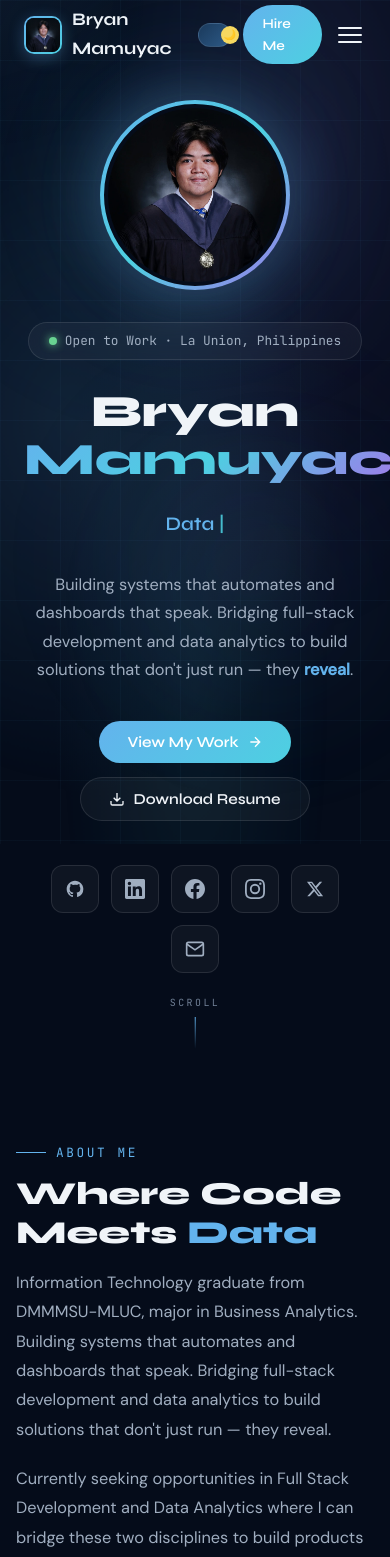
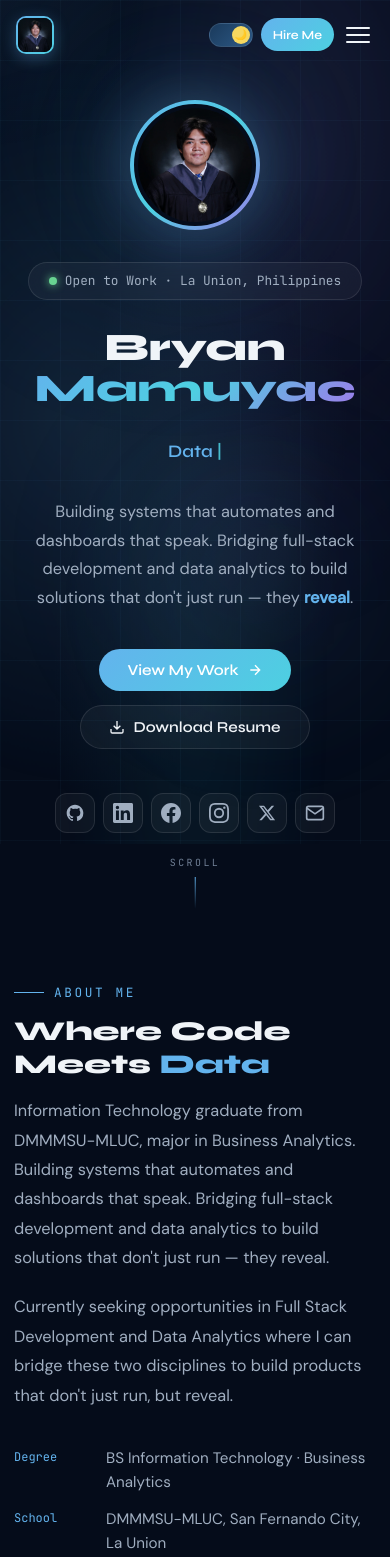
Before and after one commit to Bryan-Mamuyac/Bryan_Mamuyac_Portfolio, a React (Vite) app: page / in a window 390 px wide. Shown: the top 1557 px of the page. Built offline with nearby package versions, Linux system fonts and the light colour scheme.

Commit message:
Mobile Responsiveness

```diff
--- a/src/components/Hero.jsx
+++ b/src/components/Hero.jsx
@@ -35,17 +35,17 @@ const Hero = () => {
   const handleDownloadResume = () => {
     const link = document.createElement('a');
     link.href = personalInfo.resumeUrl;
-    link.download = 'Mamuyac_Bryan_JR_Resume.pdf';
+    link.download = 'Mamuyac_Bryan_Resume.pdf';
     link.click();
   };
 
   const socials = [
-    { label: 'GitHub',     url: personalInfo.github,    icon: 'github'    },
-    { label: 'LinkedIn',   url: personalInfo.linkedin,  icon: 'linkedin'  },
-    { label: 'Facebook',   url: personalInfo.facebook,  icon: 'facebook'  },
-    { label: 'Instagram',  url: personalInfo.instagram, icon: 'instagram' },
-    { label: 'X / Twitter',url: personalInfo.twitter,   icon: 'x'         },
-    { label: 'Email',      url: `mailto:${personalInfo.email}`, icon: 'email' },
+    { label: 'GitHub',      url: personalInfo.github,                  icon: 'github'    },
+    { label: 'LinkedIn',    url: personalInfo.linkedin,                icon: 'linkedin'  },
+    { label: 'Facebook',    url: personalInfo.facebook,                icon: 'facebook'  },
+    { label: 'Instagram',   url: personalInfo.instagram,               icon: 'instagram' },
+    { label: 'X / Twitter', url: personalInfo.twitter,                 icon: 'x'         },
+    { label: 'Email',       url: `mailto:${personalInfo.email}`,       icon: 'email'     },
   ];
 
   return (
@@ -58,11 +58,10 @@ const Hero = () => {
       zIndex: 1,
       padding: '100px 24px 100px',
     }}>
-      {/* === MAIN CONTENT === */}
       <div style={{ maxWidth: '960px', width: '100%', textAlign: 'center', position: 'relative', zIndex: 2 }}>
 
         {/* Profile Photo */}
-        <div style={{
+        <div className="hero-photo" style={{
           width: '190px', height: '190px',
           margin: '0 auto 32px',
           borderRadius: '50%',
@@ -105,18 +104,15 @@ const Hero = () => {
           marginBottom: '28px',
           animation: 'fadeInUp 0.5s ease 0.1s both',
         }}>
-          <span style={{
-            width: '8px', height: '8px', borderRadius: '50%',
-            background: '#68d391', boxShadow: '0 0 8px #68d391',
-          }} />
+          <span style={{ width: '8px', height: '8px', borderRadius: '50%', background: '#68d391', boxShadow: '0 0 8px #68d391' }} />
           <span style={{ fontFamily: 'var(--font-mono)', fontSize: '0.8rem', color: 'var(--text-secondary)' }}>
             Open to Work · La Union, Philippines
           </span>
         </div>
 
         {/* Name */}
-        <h1 style={{
-          fontSize: 'clamp(2.8rem, 8vw, 5.5rem)',
+        <h1 className="hero-name" style={{
+          fontSize: 'clamp(2rem, 10vw, 5.5rem)',
           fontFamily: 'var(--font-display)',
           fontWeight: 800,
           lineHeight: 1.05,
@@ -136,14 +132,12 @@ const Hero = () => {
         {/* Typewriter */}
         <div style={{
           minHeight: '52px',
-          display: 'flex',
-          alignItems: 'center',
-          justifyContent: 'center',
+          display: 'flex', alignItems: 'center', justifyContent: 'center',
           marginBottom: '20px',
           animation: 'fadeInUp 0.6s ease 0.25s both',
         }}>
           <span style={{
-            fontSize: 'clamp(1.2rem, 3vw, 1.9rem)',
+            fontSize: 'clamp(1.1rem, 3vw, 1.9rem)',
             fontFamily: 'var(--font-display)',
             fontWeight: 600,
             color: 'var(--accent-primary)',
@@ -187,7 +181,7 @@ const Hero = () => {
         </div>
 
         {/* Social Links */}
-        <div style={{
+        <div className="hero-socials" style={{
           display: 'flex', gap: '12px', justifyContent: 'center', flexWrap: 'wrap',
           animation: 'fadeInUp 0.6s ease 0.5s both',
         }}>
@@ -223,39 +217,26 @@ const Hero = () => {
                 e.currentTarget.style.boxShadow = 'none';
               }}
             >
-              {social.icon === 'github' && <svg width="20" height="20" viewBox="0 0 24 24" fill="currentColor"><path d="M12 2C6.477 2 2 6.484 2 12.017c0 4.425 2.865 8.18 6.839 9.504.5.092.682-.217.682-.483 0-.237-.008-.868-.013-1.703-2.782.605-3.369-1.343-3.369-1.343-.454-1.158-1.11-1.466-1.11-1.466-.908-.62.069-.608.069-.608 1.003.07 1.531 1.032 1.531 1.032.892 1.53 2.341 1.088 2.91.832.092-.647.35-1.088.636-1.338-2.22-.253-4.555-1.113-4.555-4.951 0-1.093.39-1.988 1.029-2.688-.103-.253-.446-1.272.098-2.65 0 0 .84-.27 2.75 1.026A9.564 9.564 0 0112 6.844c.85.004 1.705.115 2.504.337 1.909-1.296 2.747-1.027 2.747-1.027.546 1.379.202 2.398.1 2.651.64.7 1.028 1.595 1.028 2.688 0 3.848-2.339 4.695-4.566 4.943.359.309.678.92.678 1.855 0 1.338-.012 2.419-.012 2.747 0 .268.18.58.688.482A10.019 10.019 0 0022 12.017C22 6.484 17.522 2 12 2z"/></svg>}
-              {social.icon === 'linkedin' && <svg width="20" height="20" viewBox="0 0 24 24" fill="currentColor"><path d="M20.447 20.452h-3.554v-5.569c0-1.328-.027-3.037-1.852-3.037-1.853 0-2.136 1.445-2.136 2.939v5.667H9.351V9h3.414v1.561h.046c.477-.9 1.637-1.85 3.37-1.85 3.601 0 4.267 2.37 4.267 5.455v6.286zM5.337 7.433a2.062 2.062 0 01-2.063-2.065 2.064 2.064 0 112.063 2.065zm1.782 13.019H3.555V9h3.564v11.452zM22.225 0H1.771C.792 0 0 .774 0 1.729v20.542C0 23.227.792 24 1.771 24h20.451C23.2 24 24 23.227 24 22.271V1.729C24 .774 23.2 0 22.222 0h.003z"/></svg>}
-              {social.icon === 'facebook' && <svg width="20" height="20" viewBox="0 0 24 24" fill="currentColor"><path d="M24 12.073c0-6.627-5.373-12-12-12s-12 5.373-12 12c0 5.99 4.388 10.954 10.125 11.854v-8.385H7.078v-3.47h3.047V9.43c0-3.007 1.792-4.669 4.533-4.669 1.312 0 2.686.235 2.686.235v2.953H15.83c-1.491 0-1.956.925-1.956 1.874v2.25h3.328l-.532 3.47h-2.796v8.385C19.612 23.027 24 18.062 24 12.073z"/></svg>}
+              {social.icon === 'github'    && <svg width="20" height="20" viewBox="0 0 24 24" fill="currentColor"><path d="M12 2C6.477 2 2 6.484 2 12.017c0 4.425 2.865 8.18 6.839 9.504.5.092.682-.217.682-.483 0-.237-.008-.868-.013-1.703-2.782.605-3.369-1.343-3.369-1.343-.454-1.158-1.11-1.466-1.11-1.466-.908-.62.069-.608.069-.608 1.003.07 1.531 1.032 1.531 1.032.892 1.53 2.341 1.088 2.91.832.092-.647.35-1.088.636-1.338-2.22-.253-4.555-1.113-4.555-4.951 0-1.093.39-1.988 1.029-2.688-.103-.253-.446-1.272.098-2.65 0 0 .84-.27 2.75 1.026A9.564 9.564 0 0112 6.844c.85.004 1.705.115 2.504.337 1.909-1.296 2.747-1.027 2.747-1.027.546 1.379.202 2.398.1 2.651.64.7 1.028 1.595 1.028 2.688 0 3.848-2.339 4.695-4.566 4.943.359.309.678.92.678 1.855 0 1.338-.012 2.419-.012 2.747 0 .268.18.58.688.482A10.019 10.019 0 0022 12.017C22 6.484 17.522 2 12 2z"/></svg>}
+              {social.icon === 'linkedin'  && <svg width="20" height="20" viewBox="0 0 24 24" fill="currentColor"><path d="M20.447 20.452h-3.554v-5.569c0-1.328-.027-3.037-1.852-3.037-1.853 0-2.136 1.445-2.136 2.939v5.667H9.351V9h3.414v1.561h.046c.477-.9 1.637-1.85 3.37-1.85 3.601 0 4.267 2.37 4.267 5.455v6.286zM5.337 7.433a2.062 2.062 0 01-2.063-2.065 2.064 2.064 0 112.063 2.065zm1.782 13.019H3.555V9h3.564v11.452zM22.225 0H1.771C.792 0 0 .774 0 1.729v20.542C0 23.227.792 24 1.771 24h20.451C23.2 24 24 23.227 24 22.271V1.729C24 .774 23.2 0 22.222 0h.003z"/></svg>}
+              {social.icon === 'facebook'  && <svg width="20" height="20" viewBox="0 0 24 24" fill="currentColor"><path d="M24 12.073c0-6.627-5.373-12-12-12s-12 5.373-12 12c0 5.99 4.388 10.954 10.125 11.854v-8.385H7.078v-3.47h3.047V9.43c0-3.007 1.792-4.669 4.533-4.669 1.312 0 2.686.235 2.686.235v2.953H15.83c-1.491 0-1.956.925-1.956 1.874v2.25h3.328l-.532 3.47h-2.796v8.385C19.612 23.027 24 18.062 24 12.073z"/></svg>}
               {social.icon === 'instagram' && <svg width="20" height="20" viewBox="0 0 24 24" fill="currentColor"><path d="M12 2.163c3.204 0 3.584.012 4.85.07 3.252.148 4.771 1.691 4.919 4.919.058 1.265.069 1.645.069 4.849 0 3.205-.012 3.584-.069 4.849-.149 3.225-1.664 4.771-4.919 4.919-1.266.058-1.644.07-4.85.07-3.204 0-3.584-.012-4.849-.07-3.26-.149-4.771-1.699-4.919-4.92-.058-1.265-.07-1.644-.07-4.849 0-3.204.013-3.583.07-4.849.149-3.227 1.664-4.771 4.919-4.919 1.266-.057 1.645-.069 4.849-.069zM12 0C8.741 0 8.333.014 7.053.072 2.695.272.273 2.69.073 7.052.014 8.333 0 8.741 0 12c0 3.259.014 3.668.072 4.948.2 4.358 2.618 6.78 6.98 6.98C8.333 23.986 8.741 24 12 24c3.259 0 3.668-.014 4.948-.072 4.354-.2 6.782-2.618 6.979-6.98.059-1.28.073-1.689.073-4.948 0-3.259-.014-3.667-.072-4.947-.196-4.354-2.617-6.78-6.979-6.98C15.668.014 15.259 0 12 0zm0 5.838a6.162 6.162 0 100 12.324 6.162 6.162 0 000-12.324zM12 16a4 4 0 110-8 4 4 0 010 8zm6.406-11.845a1.44 1.44 0 100 2.881 1.44 1.44 0 000-2.881z"/></svg>}
-              {social.icon === 'x' && <svg width="18" height="18" viewBox="0 0 24 24" fill="currentColor"><path d="M18.244 2.25h3.308l-7.227 8.26 8.502 11.24H16.17l-5.214-6.817L4.99 21.75H1.68l7.73-8.835L1.254 2.25H8.08l4.713 6.231zm-1.161 17.52h1.833L7.084 4.126H5.117z"/></svg>}
-              {social.icon === 'email' && <svg width="20" height="20" viewBox="0 0 24 24" fill="none" stroke="currentColor" strokeWidth="2"><path d="M4 4h16c1.1 0 2 .9 2 2v12c0 1.1-.9 2-2 2H4c-1.1 0-2-.9-2-2V6c0-1.1.9-2 2-2z"/><polyline points="22,6 12,13 2,6"/></svg>}
+              {social.icon === 'x'        && <svg width="18" height="18" viewBox="0 0 24 24" fill="currentColor"><path d="M18.244 2.25h3.308l-7.227 8.26 8.502 11.24H16.17l-5.214-6.817L4.99 21.75H1.68l7.73-8.835L1.254 2.25H8.08l4.713 6.231zm-1.161 17.52h1.833L7.084 4.126H5.117z"/></svg>}
+              {social.icon === 'email'    && <svg width="20" height="20" viewBox="0 0 24 24" fill="none" stroke="currentColor" strokeWidth="2"><path d="M4 4h16c1.1 0 2 .9 2 2v12c0 1.1-.9 2-2 2H4c-1.1 0-2-.9-2-2V6c0-1.1.9-2 2-2z"/><polyline points="22,6 12,13 2,6"/></svg>}
             </a>
           ))}
         </div>
       </div>
 
-      {/* Scroll indicator — isolated below content, no overlap */}
+      {/* Scroll indicator */}
       <div style={{
-        position: 'absolute',
-        bottom: '24px',
-        left: '50%',
-        transform: 'translateX(-50%)',
-        display: 'flex',
-        flexDirection: 'column',
-        alignItems: 'center',
-        gap: '6px',
-        zIndex: 1,
-        pointerEvents: 'none',
+        position: 'absolute', bottom: '24px', left: '50%', transform: 'translateX(-50%)',
+        display: 'flex', flexDirection: 'column', alignItems: 'center', gap: '6px',
+        zIndex: 1, pointerEvents: 'none',
         animation: 'fadeIn 1s ease 1.5s both',
       }}>
-        <span style={{
-          fontFamily: 'var(--font-mono)', fontSize: '0.62rem',
-          color: 'var(--text-muted)', letterSpacing: '0.25em',
-        }}>SCROLL</span>
-        <div style={{
-          width: '1px', height: '32px',
-          background: 'linear-gradient(to bottom, var(--accent-primary), transparent)',
-        }} />
+        <span style={{ fontFamily: 'var(--font-mono)', fontSize: '0.62rem', color: 'var(--text-muted)', letterSpacing: '0.25em' }}>SCROLL</span>
+        <div style={{ width: '1px', height: '32px', background: 'linear-gradient(to bottom, var(--accent-primary), transparent)' }} />
       </div>
     </section>
   );
--- a/src/components/Navbar.jsx
+++ b/src/components/Navbar.jsx
@@ -20,7 +20,7 @@ const Navbar = () => {
       position: 'fixed',
       top: 0, left: 0, right: 0,
       zIndex: 1000,
-      padding: '0 24px',
+      padding: '0 16px',
       height: '70px',
       display: 'flex',
       alignItems: 'center',
@@ -30,22 +30,17 @@ const Navbar = () => {
       borderBottom: scrolled ? '1px solid var(--glass-border)' : '1px solid transparent',
       transition: 'all 0.4s ease',
     }}>
-      {/* Logo — profile photo */}
-      <div style={{ display: 'flex', alignItems: 'center', gap: '10px' }}>
+
+      {/* Logo */}
+      <div style={{ display: 'flex', alignItems: 'center', gap: '10px', flexShrink: 0 }}>
         <div style={{
           width: '38px', height: '38px',
-          borderRadius: '10px',
-          padding: '2px',
+          borderRadius: '10px', padding: '2px',
           background: 'linear-gradient(135deg, var(--accent-primary), var(--accent-cyan))',
           boxShadow: '0 4px 15px var(--accent-glow)',
           flexShrink: 0,
         }}>
-          <div style={{
-            width: '100%', height: '100%',
-            borderRadius: '8px',
-            overflow: 'hidden',
-            background: 'var(--bg-secondary)',
-          }}>
+          <div style={{ width: '100%', height: '100%', borderRadius: '8px', overflow: 'hidden', background: 'var(--bg-secondary)' }}>
             <img
               src="/assets/images/bryan.jpg"
               alt="Bryan"
@@ -58,16 +53,15 @@ const Navbar = () => {
             />
           </div>
         </div>
-        <span style={{
+        <span className="nav-name" style={{
           fontFamily: 'var(--font-display)',
-          fontWeight: 700,
-          fontSize: '1.1rem',
+          fontWeight: 700, fontSize: '1.1rem',
           color: 'var(--text-primary)',
         }}>Bryan Mamuyac</span>
       </div>
 
       {/* Desktop Nav */}
-      <div style={{ display: 'flex', alignItems: 'center', gap: '8px' }} className="desktop-nav">
+      <div style={{ display: 'flex', alignItems: 'center', gap: '4px' }} className="desktop-nav">
         {navLinks.map(link => (
           <Link
             key={link.to}
@@ -78,10 +72,10 @@ const Navbar = () => {
             duration={600}
             onSetActive={() => setActiveSection(link.to)}
             style={{
-              padding: '8px 16px',
+              padding: '7px 13px',
               borderRadius: '50px',
               fontFamily: 'var(--font-body)',
-              fontSize: '0.9rem',
+              fontSize: '0.88rem',
               fontWeight: '500',
               cursor: 'pointer',
               color: activeSection === link.to ? 'var(--accent-primary)' : 'var(--text-secondary)',
@@ -89,16 +83,15 @@ const Navbar = () => {
               border: activeSection === link.to ? '1px solid var(--glass-border)' : '1px solid transparent',
               transition: 'var(--transition)',
               userSelect: 'none',
+              whiteSpace: 'nowrap',
             }}
-          >
-            {link.label}
-          </Link>
+          >{link.label}</Link>
         ))}
       </div>
 
-      {/* Right side controls */}
-      <div style={{ display: 'flex', alignItems: 'center', gap: '12px' }}>
-        {/* Theme Toggle */}
+      {/* Right controls */}
+      <div style={{ display: 'flex', alignItems: 'center', gap: '8px', flexShrink: 0 }}>
+        {/* Theme toggle */}
         <button
           onClick={toggleTheme}
           title={`Switch to ${theme === 'dark' ? 'light' : 'dark'} mode`}
@@ -108,18 +101,16 @@ const Navbar = () => {
               ? 'linear-gradient(135deg, #1a3a5c, #2d5986)'
               : 'linear-gradient(135deg, #bfdbfe, #93c5fd)',
             border: '1px solid var(--glass-border)',
-            borderRadius: '50px',
-            cursor: 'pointer',
-            position: 'relative',
-            transition: 'var(--transition)',
+            borderRadius: '50px', cursor: 'pointer',
+            position: 'relative', transition: 'var(--transition)',
+            flexShrink: 0,
           }}
         >
           <div style={{
             width: '18px', height: '18px',
             background: theme === 'dark' ? '#f6d860' : '#fff',
             borderRadius: '50%',
-            position: 'absolute',
-            top: '2px',
+            position: 'absolute', top: '2px',
             left: theme === 'dark' ? '22px' : '2px',
             transition: 'left 0.3s ease',
             display: 'flex', alignItems: 'center', justifyContent: 'center',
@@ -129,11 +120,11 @@ const Navbar = () => {
           </div>
         </button>
 
-        {/* Hire Me Button */}
+        {/* Hire Me */}
         <a
           href={`mailto:${personalInfo.email}`}
-          className="btn-primary"
-          style={{ padding: '8px 20px', fontSize: '0.85rem' }}
+          className="btn-primary nav-hire"
+          style={{ padding: '8px 18px', fontSize: '0.85rem', whiteSpace: 'nowrap' }}
         >
           <span>Hire Me</span>
         </a>
@@ -163,7 +154,7 @@ const Navbar = () => {
         </button>
       </div>
 
-      {/* Mobile Menu */}
+      {/* Mobile dropdown menu */}
       {menuOpen && (
         <div style={{
           position: 'absolute',
@@ -171,8 +162,8 @@ const Navbar = () => {
           background: 'var(--nav-bg)',
           backdropFilter: 'blur(20px)',
           borderBottom: '1px solid var(--glass-border)',
-          padding: '16px 24px',
-          display: 'flex', flexDirection: 'column', gap: '4px',
+          padding: '12px 16px',
+          display: 'flex', flexDirection: 'column', gap: '2px',
         }}>
           {navLinks.map(link => (
             <Link
@@ -201,7 +192,9 @@ const Navbar = () => {
       <style>{`
         @media (max-width: 768px) {
           .desktop-nav { display: none !important; }
-          .hamburger { display: flex !important; }
+          .hamburger   { display: flex !important; }
+          .nav-name    { display: none !important; }
+          .nav-hire    { padding: 7px 12px !important; font-size: 0.78rem !important; }
         }
       `}</style>
     </nav>
--- a/src/styles/globals.css
+++ b/src/styles/globals.css
@@ -1,6 +1,5 @@
 /* ===== DESIGN TOKENS ===== */
 :root {
-  /* Dark Mode (default) */
   --bg-primary: #050c1a;
   --bg-secondary: #071020;
   --bg-tertiary: #0a1628;
@@ -155,7 +154,6 @@ body {
   animation-delay: -10s;
 }
 
-/* Grid overlay */
 .bg-grid {
   position: absolute;
   inset: 0;
@@ -201,9 +199,7 @@ h1, h2, h3, h4, h5 {
   line-height: 1.2;
 }
 
-.mono {
-  font-family: var(--font-mono);
-}
+.mono { font-family: var(--font-mono); }
 
 /* ===== BUTTONS ===== */
 .btn-primary {
@@ -237,7 +233,7 @@ h1, h2, h3, h4, h5 {
 .btn-primary:hover::before { opacity: 1; }
 .btn-primary:hover { transform: translateY(-2px); box-shadow: 0 8px 25px var(--accent-glow); }
 .btn-primary span { position: relative; z-index: 1; }
-.btn-primary svg { position: relative; z-index: 1; }
+.btn-primary svg  { position: relative; z-index: 1; }
 
 .btn-ghost {
   display: inline-flex;
@@ -297,7 +293,7 @@ h1, h2, h3, h4, h5 {
 }
 
 .section-title {
-  font-size: clamp(2rem, 5vw, 3rem);
+  font-size: clamp(1.8rem, 5vw, 3rem);
   font-family: var(--font-display);
   font-weight: 800;
   color: var(--text-primary);
@@ -351,31 +347,31 @@ h1, h2, h3, h4, h5 {
 /* ===== ANIMATIONS ===== */
 @keyframes fadeInUp {
   from { opacity: 0; transform: translateY(30px); }
-  to { opacity: 1; transform: translateY(0); }
+  to   { opacity: 1; transform: translateY(0); }
 }
 
 @keyframes fadeIn {
   from { opacity: 0; }
-  to { opacity: 1; }
+  to   { opacity: 1; }
 }
 
 @keyframes slideInLeft {
   from { opacity: 0; transform: translateX(-30px); }
-  to { opacity: 1; transform: translateX(0); }
+  to   { opacity: 1; transform: translateX(0); }
 }
 
 @keyframes pulse-glow {
   0%, 100% { box-shadow: 0 0 20px var(--accent-glow); }
-  50% { box-shadow: 0 0 40px var(--accent-glow), 0 0 60px var(--accent-glow); }
+  50%       { box-shadow: 0 0 40px var(--accent-glow), 0 0 60px var(--accent-glow); }
 }
 
 @keyframes blink {
   0%, 100% { opacity: 1; }
-  50% { opacity: 0; }
+  50%       { opacity: 0; }
 }
 
 .animate-fadeInUp { animation: fadeInUp 0.7s ease forwards; }
-.animate-fadeIn { animation: fadeIn 0.5s ease forwards; }
+.animate-fadeIn   { animation: fadeIn  0.5s ease forwards; }
 
 /* ===== CURSOR GLOW ===== */
 .cursor-glow {
@@ -398,7 +394,7 @@ h1, h2, h3, h4, h5 {
   overflow: hidden;
   position: relative;
   width: 100%;
-  /* fade edges — use alpha not color keywords so it works in both dark & light mode */
+  /* rgba alpha values work in both dark & light mode */
   -webkit-mask-image: linear-gradient(
     to right,
     rgba(0,0,0,0) 0%,
@@ -421,9 +417,7 @@ h1, h2, h3, h4, h5 {
   animation: marquee-scroll 30s linear infinite;
 }
 
-.marquee-track:hover {
-  animation-play-state: paused;
-}
+.marquee-track:hover { animation-play-state: paused; }
 
 .marquee-track-reverse {
   display: flex;
@@ -431,9 +425,7 @@ h1, h2, h3, h4, h5 {
   animation: marquee-scroll-reverse 32s linear infinite;
 }
 
-.marquee-track-reverse:hover {
-  animation-play-state: paused;
-}
+.marquee-track-reverse:hover { animation-play-state: paused; }
 
 @keyframes marquee-scroll {
   0%   { transform: translateX(0); }
@@ -445,8 +437,43 @@ h1, h2, h3, h4, h5 {
   100% { transform: translateX(0); }
 }
 
-/* ===== RESPONSIVE ===== */
+/* ===== RESPONSIVE — tablet ===== */
 @media (max-width: 768px) {
-  .section { padding: 70px 0; }
-  .container { padding: 0 16px; }
+  .section    { padding: 60px 0; }
+  .container  { padding: 0 16px; }
+  .about-grid   { grid-template-columns: 1fr !important; gap: 40px !important; }
+  .skills-grid  { grid-template-columns: 1fr !important; }
+  .exp-grid     { grid-template-columns: 1fr !important; gap: 40px !important; }
+  .contact-grid { grid-template-columns: 1fr !important; }
+  .footer-grid  { grid-template-columns: 1fr !important; gap: 28px !important; }
+  .desktop-nav  { display: none !important; }
+  .hamburger    { display: flex !important; }
+  .nav-name     { display: none !important; }
+  .nav-hire     { padding: 7px 14px !important; font-size: 0.8rem !important; }
 }
+
+/* ===== RESPONSIVE — phone ===== */
+@media (max-width: 480px) {
+  .section          { padding: 50px 0; }
+  .container        { padding: 0 14px; }
+  .section-title    { font-size: 1.7rem !important; }
+  .section-subtitle { font-size: 0.92rem !important; }
+  .glass            { border-radius: 14px !important; }
+  .badge            { font-size: 0.72rem !important; padding: 3px 10px !important; }
+
+  /* Hero */
+  .hero-photo   { width: 130px !important; height: 130px !important; }
+  .hero-name    { font-size: clamp(1.9rem, 10vw, 3rem) !important; }
+  .hero-socials { gap: 8px !important; }
+  .hero-socials a { width: 40px !important; height: 40px !important; }
+
+  /* Analytics */
+  .kpi-grid     { grid-template-columns: 1fr 1fr !important; }
+  .kpi-grid .glass { padding: 18px 14px !important; }
+  .charts-top-grid { grid-template-columns: 1fr !important; }
+}
+
+@media (max-width: 900px) {
+  .charts-top-grid { grid-template-columns: 1fr !important; }
+  .kpi-grid        { grid-template-columns: 1fr 1fr !important; }
+}
```
